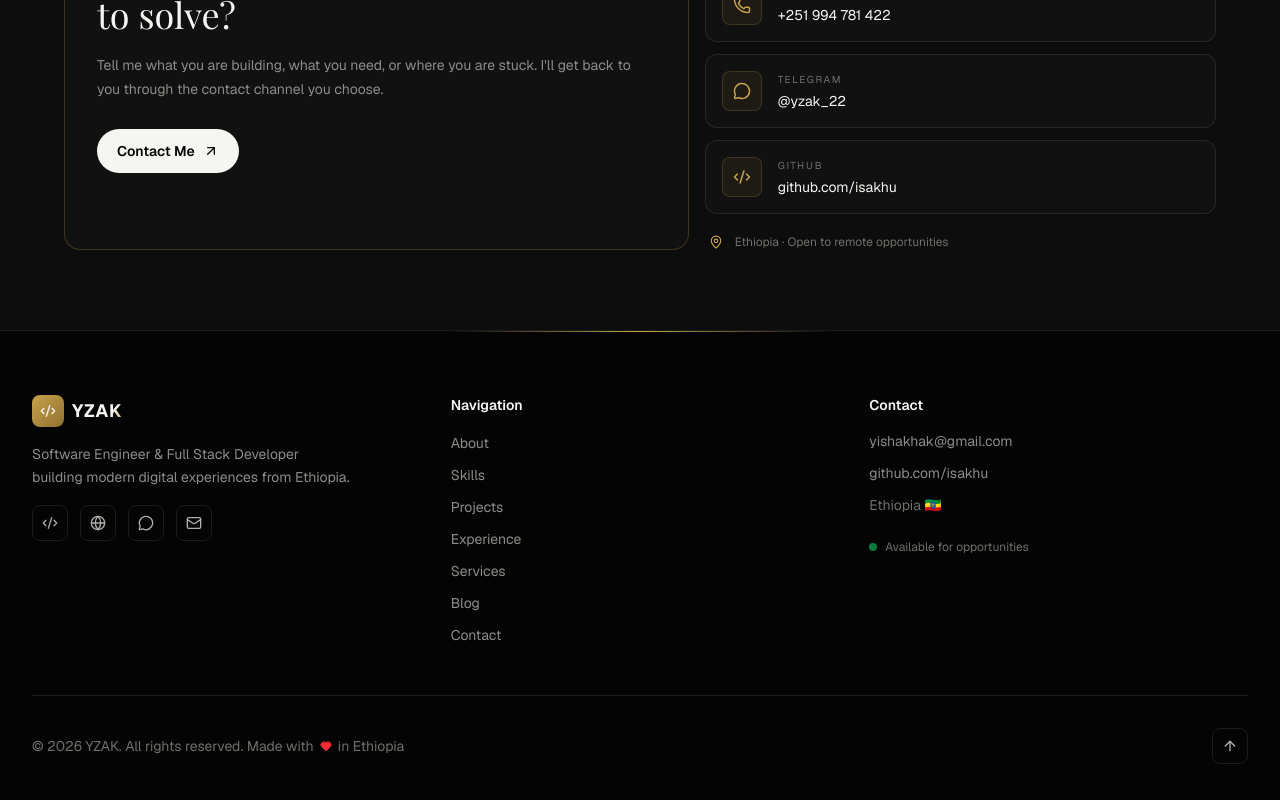
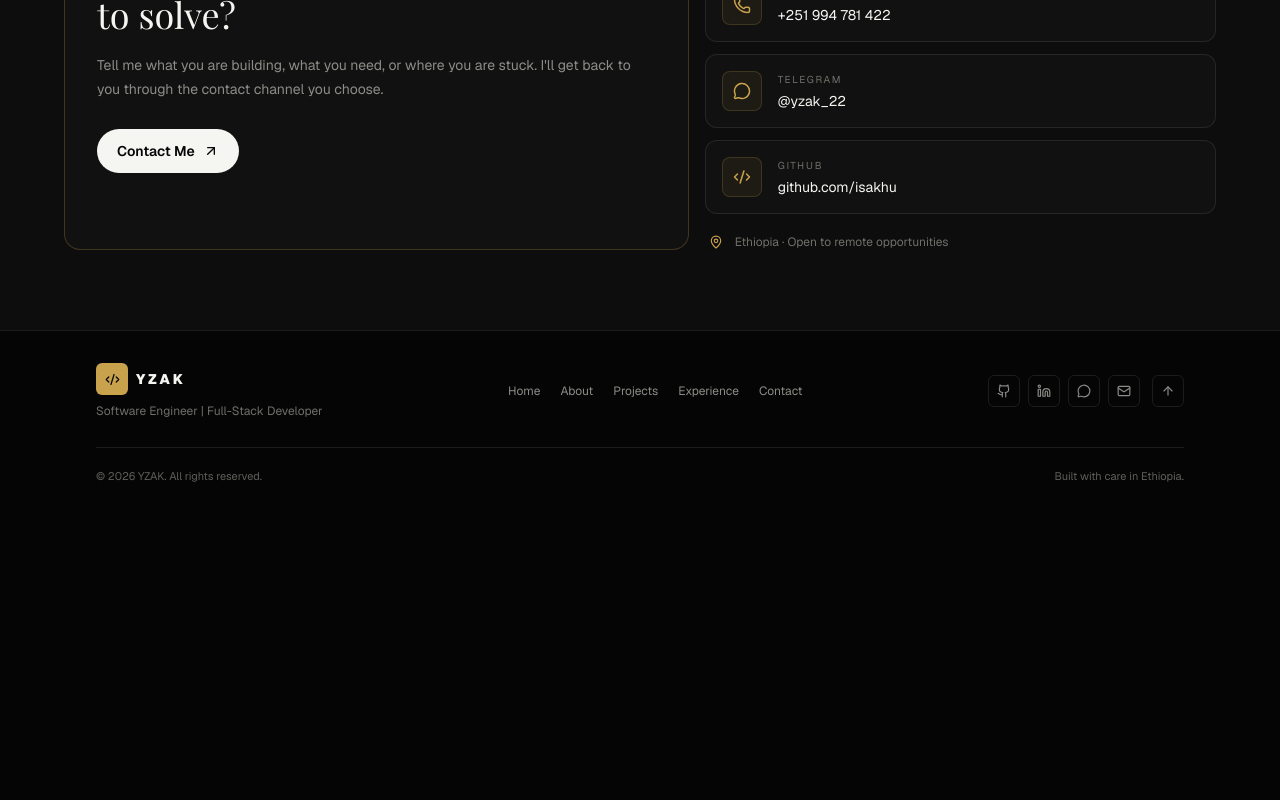
Before and after one commit to isakhu/yishak-tule, a Next.js app: page / in a window 1280 px wide. Shown: the part 5137-5937 px from the top of the page. After the commit the page ends 5654 px from the top, so only its background shows below. Built offline with nearby package versions, Linux system fonts and the light colour scheme; a web font is replaced by a local one.

Commit message:
feat: finalize minimal premium footer

```diff
--- a/components/Footer.tsx
+++ b/components/Footer.tsx
@@ -1,132 +1,49 @@
-"use client";
+import { ArrowUp, Code2, Github, Linkedin, Mail, MessageCircle } from "lucide-react";
 
-import { motion } from "framer-motion";
-import { Mail, Code2, Heart, ArrowUp, Globe, Terminal, MessageCircle } from "lucide-react";
-
-const footerLinks = [
+const links = [
+  { label: "Home", href: "#hero" },
   { label: "About", href: "#about" },
-  { label: "Skills", href: "#skills" },
   { label: "Projects", href: "#projects" },
   { label: "Experience", href: "#experience" },
-  { label: "Services", href: "#services" },
-  { label: "Blog", href: "#blog" },
   { label: "Contact", href: "#contact" },
 ];
 
 const socials = [
-  { icon: Code2, href: "https://github.com/isakhu", label: "GitHub" },
-  { icon: Globe, href: "https://www.linkedin.com/in/yishak-tule", label: "LinkedIn" },
+  { icon: Github, href: "https://github.com/isakhu", label: "GitHub" },
+  { icon: Linkedin, href: "https://www.linkedin.com/in/yishak-tule", label: "LinkedIn" },
   { icon: MessageCircle, href: "https://t.me/yzak_22", label: "Telegram" },
   { icon: Mail, href: "mailto:yishakhak@gmail.com", label: "Email" },
 ];
 
 export default function Footer() {
-  const scrollToTop = () => window.scrollTo({ top: 0, behavior: "smooth" });
-
-  const handleNavClick = (href: string) => {
-    const id = href.replace("#", "");
-    document.getElementById(id)?.scrollIntoView({ behavior: "smooth" });
-  };
-
   return (
-    <footer className="relative border-t border-white/5 bg-black/20">
-      {/* Glow */}
-      <div className="absolute top-0 left-1/2 -translate-x-1/2 w-96 h-px bg-gradient-to-r from-transparent via-indigo-500/50 to-transparent" />
-
-      <div className="max-w-7xl mx-auto px-4 sm:px-6 lg:px-8 py-16">
-        <div className="grid md:grid-cols-3 gap-10 mb-12">
-          {/* Brand */}
-          <div className="space-y-4">
+    <footer className="border-t border-white/8 bg-[#050505]">
+      <div className="mx-auto max-w-6xl px-5 py-8 sm:px-8">
+        <div className="flex flex-col gap-6 sm:flex-row sm:items-center sm:justify-between">
+          <div>
             <div className="flex items-center gap-2">
-              <div className="w-8 h-8 rounded-lg bg-gradient-to-br from-indigo-500 to-purple-600 flex items-center justify-center">
-                <Code2 size={16} className="text-white" />
-              </div>
-              <span className="font-bold text-lg tracking-wider gradient-text">YZAK</span>
+              <div className="flex h-8 w-8 items-center justify-center rounded-md bg-[#c9a24d] text-[#050505]"><Code2 size={15} /></div>
+              <span className="text-sm font-black tracking-[0.2em] text-[#f5f5f2]">YZAK</span>
             </div>
-            <p className="text-zinc-500 text-sm leading-relaxed max-w-xs">
-              Software Engineer & Full Stack Developer building modern digital experiences from Ethiopia.
-            </p>
-            <div className="flex gap-3">
-              {socials.map(({ icon: Icon, href, label }) => (
-                <motion.a
-                  key={label}
-                  href={href}
-                  target={href.startsWith("http") ? "_blank" : undefined}
-                  rel={href.startsWith("http") ? "noopener noreferrer" : undefined}
-                  aria-label={label}
-                  whileHover={{ scale: 1.15, y: -2 }}
-                  whileTap={{ scale: 0.9 }}
-                  className="w-9 h-9 rounded-lg glass border border-white/10 flex items-center justify-center text-zinc-400 hover:text-indigo-400 hover:border-indigo-500/40 transition-colors duration-200"
-                >
-                  <Icon size={16} />
-                </motion.a>
-              ))}
-            </div>
+            <p className="mt-2 text-xs text-[#6f6f6a]">Software Engineer | Full-Stack Developer</p>
           </div>
 
-          {/* Navigation */}
-          <div>
-            <h4 className="text-white font-semibold text-sm mb-4">Navigation</h4>
-            <ul className="space-y-2">
-              {footerLinks.map((link) => (
-                <li key={link.href}>
-                  <button
-                    onClick={() => handleNavClick(link.href)}
-                    className="text-zinc-500 hover:text-indigo-400 text-sm transition-colors duration-200"
-                  >
-                    {link.label}
-                  </button>
-                </li>
-              ))}
-            </ul>
-          </div>
+          <nav className="flex flex-wrap gap-x-5 gap-y-2">
+            {links.map((link) => <a key={link.href} href={link.href} className="text-xs text-[#8c8c88] transition-colors hover:text-[#c9a24d]">{link.label}</a>)}
+          </nav>
 
-          {/* Contact */}
-          <div>
-            <h4 className="text-white font-semibold text-sm mb-4">Contact</h4>
-            <div className="space-y-3">
-              <a
-                href="mailto:yishakhak@gmail.com"
-                className="block text-zinc-500 hover:text-indigo-400 text-sm transition-colors"
-              >
-                yishakhak@gmail.com
+          <div className="flex items-center gap-2">
+            {socials.map(({ icon: Icon, href, label }) => (
+              <a key={label} href={href} target={href.startsWith("http") ? "_blank" : undefined} rel={href.startsWith("http") ? "noopener noreferrer" : undefined} aria-label={label} className="flex h-8 w-8 items-center justify-center rounded-md border border-white/8 text-[#8c8c88] transition-colors hover:border-[#c9a24d]/40 hover:text-[#c9a24d]">
+                <Icon size={14} />
               </a>
-              <a
-                href="https://github.com/isakhu"
-                target="_blank"
-                rel="noopener noreferrer"
-                className="block text-zinc-500 hover:text-indigo-400 text-sm transition-colors"
-              >
-                github.com/isakhu
-              </a>
-              <p className="text-zinc-600 text-sm">Ethiopia 🇪🇹</p>
-            </div>
-
-            <div className="mt-6">
-              <div className="flex items-center gap-2 text-xs text-zinc-600">
-                <span className="w-2 h-2 rounded-full bg-green-400 animate-pulse" />
-                Available for opportunities
-              </div>
-            </div>
+            ))}
+            <button onClick={() => window.scrollTo({ top: 0, behavior: "smooth" })} aria-label="Back to top" className="ml-1 flex h-8 w-8 items-center justify-center rounded-md border border-white/8 text-[#8c8c88] transition-colors hover:border-[#c9a24d]/40 hover:text-[#c9a24d]"><ArrowUp size={14} /></button>
           </div>
         </div>
-
-        {/* Bottom bar */}
-        <div className="flex flex-col sm:flex-row items-center justify-between gap-4 pt-8 border-t border-white/5">
-          <p className="text-zinc-600 text-sm flex items-center gap-1.5">
-            © 2026 YZAK. All rights reserved. Made with{" "}
-            <Heart size={12} className="text-red-500 fill-red-500" /> in Ethiopia
-          </p>
-
-          <motion.button
-            onClick={scrollToTop}
-            whileHover={{ scale: 1.1, y: -2 }}
-            whileTap={{ scale: 0.9 }}
-            className="w-9 h-9 rounded-lg glass border border-white/10 flex items-center justify-center text-zinc-400 hover:text-indigo-400 hover:border-indigo-500/40 transition-colors duration-200"
-            aria-label="Scroll to top"
-          >
-            <ArrowUp size={16} />
-          </motion.button>
+        <div className="mt-7 flex flex-col gap-2 border-t border-white/8 pt-5 text-[11px] text-[#5f5f5b] sm:flex-row sm:items-center sm:justify-between">
+          <span>© 2026 YZAK. All rights reserved.</span>
+          <span>Built with care in Ethiopia.</span>
         </div>
       </div>
     </footer>
```
